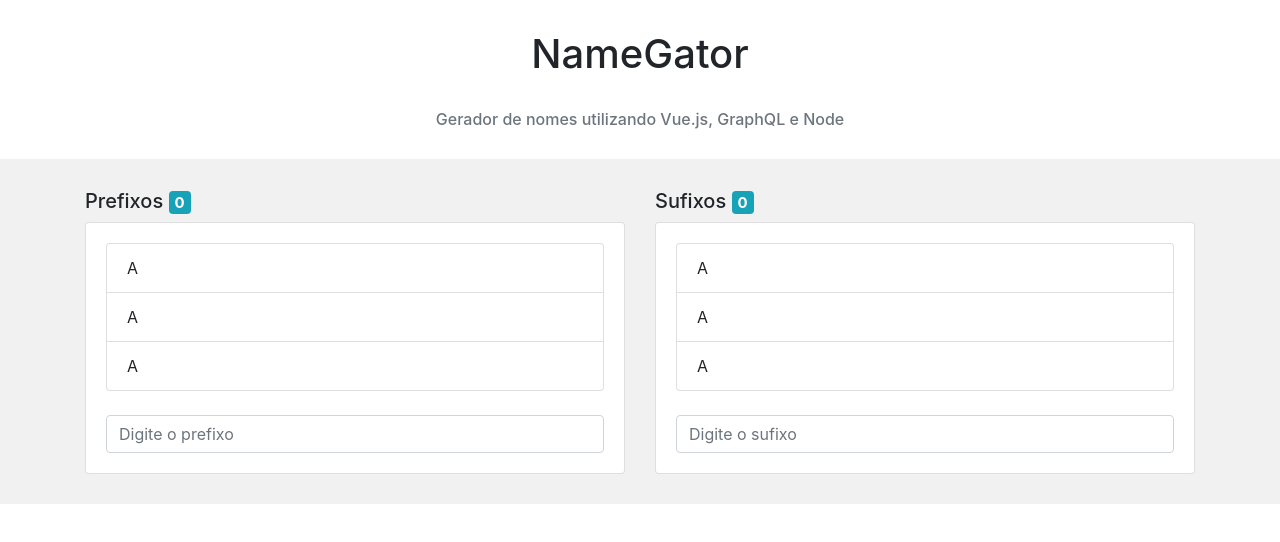
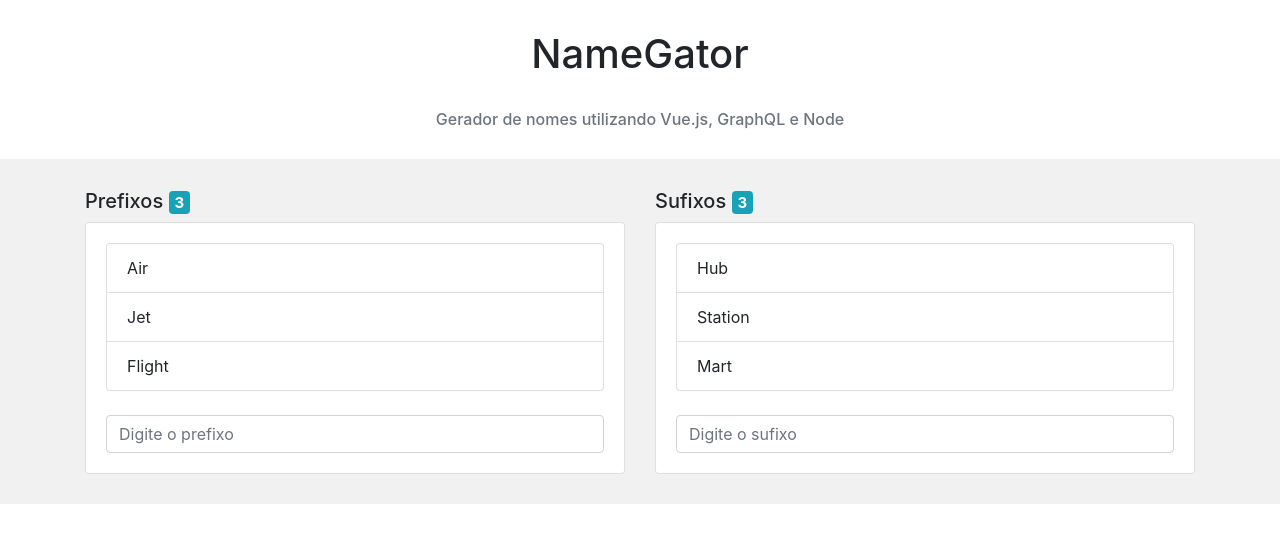
Before and after one commit to FelipeFontouraBr/WordCombination-Project, a Vue app: page / in a window 1280 px wide. Shown: the top 542 px of the page. Built offline with nearby package versions, Linux system fonts and the light colour scheme.

Commit message:
Rendering the prefix and suffix
Rendering the prefix and suffix

```diff
--- a/src/App.vue
+++ b/src/App.vue
@@ -9,18 +9,12 @@
       <div class="container">
         <div class="row">
           <div class="col-md">
-            <h5>Prefixos <span class="badge badge-info">0</span></h5>
+            <h5>Prefixos <span class="badge badge-info">{{ prefixes.length }}</span></h5>
             <div class="card">
               <div class="card-body">
                 <ul class="list-group"><!--Aqui vamos criar listas-->
-                  <li class="list-group-item">
-                    A
-                  </li>
-                  <li class="list-group-item">
-                    A
-                  </li>
-                   <li class="list-group-item">
-                    A
+                  <li class="list-group-item" v-for="prefix in prefixes" v-bind:key="prefix">
+                    {{ prefix }}
                   </li>
                 </ul>
                 <br/>
@@ -29,18 +23,12 @@
             </div>
           </div>
           <div class="col-md">
-            <h5>Sufixos <span class="badge badge-info">0</span></h5>
+            <h5>Sufixos <span class="badge badge-info">{{ sufixes.length }}</span></h5>
             <div class="card">
               <div class="card-body">
                 <ul class="list-group"><!--Aqui vamos criar listas-->
-                  <li class="list-group-item">
-                    A
-                  </li>
-                  <li class="list-group-item">
-                    A
-                  </li>
-                   <li class="list-group-item">
-                    A
+                  <li class="list-group-item" v-for="sufix in sufixes" v-bind:key="sufix">
+                    {{ sufix }}
                   </li>
                 </ul>
                  <br/>
@@ -48,7 +36,6 @@
               </div>
             </div>
           </div>
-
         </div>
       </div>
     </div>
```
